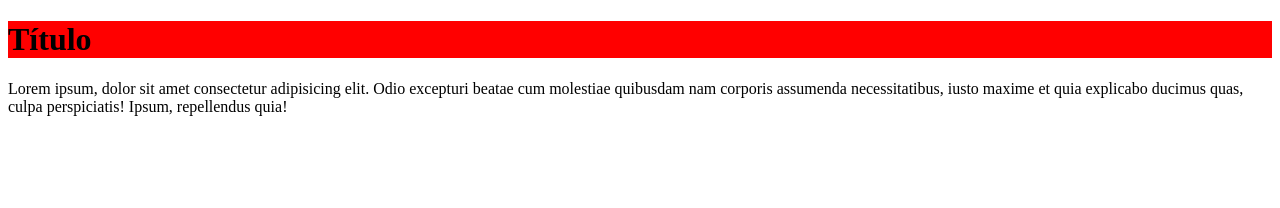
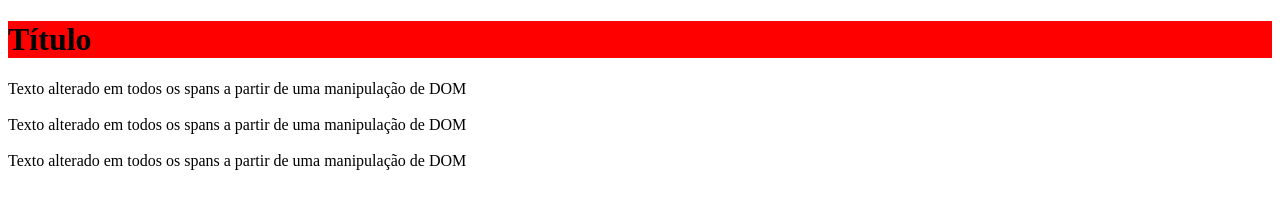
Before and after one commit to Nicolas-Souza-Dev/exerc-cios-futurodev, a plain HTML site: page Exercicios 11-03-2024 DOM/index.html in a window 1280 px wide. Drawn offline with Linux system fonts and the light colour scheme.

Commit message:
[M1S08] - Ex 2 - Selecione os elementos HTML por sua classe

```diff
--- a/Exercicios 11-03-2024 DOM/index.html
+++ b/Exercicios 11-03-2024 DOM/index.html
@@ -7,7 +7,13 @@
 </head>
 <body>
     <h1 id="titulo">Título</h1>
-    <span>Lorem ipsum, dolor sit amet consectetur adipisicing elit. Odio excepturi beatae cum molestiae quibusdam nam corporis assumenda necessitatibus, iusto maxime et quia explicabo ducimus quas, culpa perspiciatis! Ipsum, repellendus quia!</span>
+    <span class="span">Lorem ipsum, dolor sit amet consectetur adipisicing elit. Odio excepturi beatae cum molestiae quibusdam nam corporis assumenda necessitatibus, iusto maxime et quia explicabo ducimus quas, culpa perspiciatis! Ipsum, repellendus quia!</span> <br>
+<br>
+    <span class="span">Lorem ipsum, dolor sit amet consectetur adipisicing elit. Odio excepturi beatae cum molestiae quibusdam nam corporis assumenda necessitatibus, iusto maxime et quia explicabo ducimus quas, culpa perspiciatis! Ipsum, repellendus quia!</span> <br>
+<br>
+    <span class="span">Lorem ipsum, dolor sit amet consectetur adipisicing elit. Odio excepturi beatae cum molestiae quibusdam nam corporis assumenda necessitatibus, iusto maxime et quia explicabo ducimus quas, culpa perspiciatis! Ipsum, repellendus quia!</span>
+
+
 
     <script src="script.js"></script>
 </body>
--- a/Exercicios 11-03-2024 DOM/script.js
+++ b/Exercicios 11-03-2024 DOM/script.js
@@ -1 +1,7 @@
 document.getElementById('titulo').style.backgroundColor = 'red';
+
+let spans = document.getElementsByClassName('span');
+
+for (let i = 0; i < spans.length; i++) {
+    spans[i].innerText = 'Texto alterado em todos os spans a partir de uma manipulação de DOM'
+}
```
